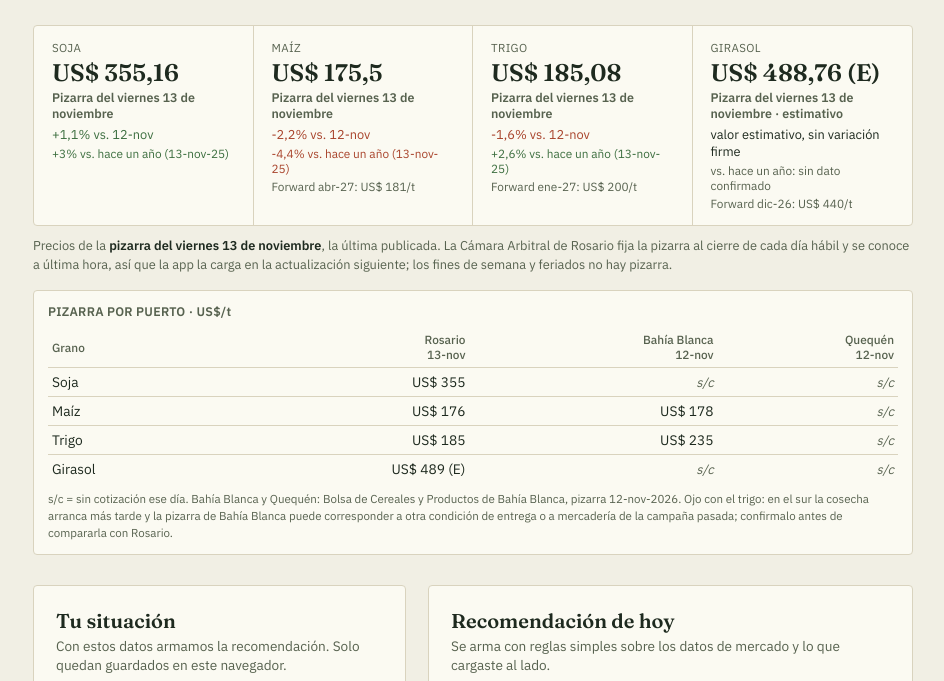
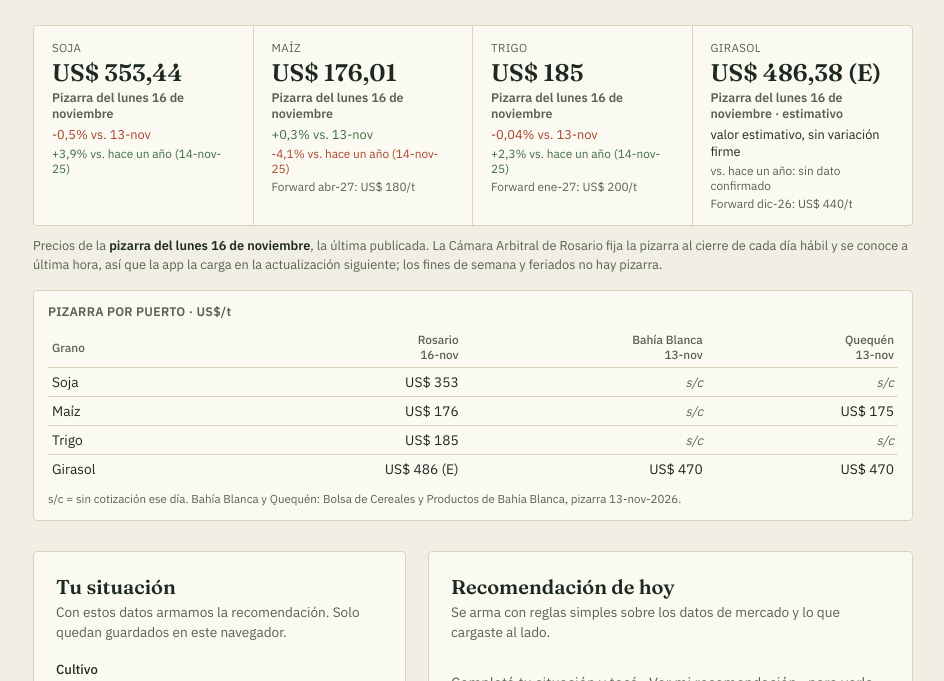
Before and after one commit to diegobv2028-ui/VendoGuardo, a plain HTML site: page index.html in a window 1280 px wide. Shown: the part 261-942 px from the top of the page, without its empty margins (167-1111 px from the left). Drawn offline with Linux system fonts and the light colour scheme.

Commit message:
Actualización diaria de datos – 17/11/2026

```diff
--- a/index.html
+++ b/index.html
@@ -671,20 +671,20 @@
       mercado local). Solo posiciones con precio en dólares; si un cultivo no tiene
       ofertas abiertas, dejar forwards: []. Actualizar FUENTE_FORWARDS.
    Fuentes: contado = Cámara Arbitral de Cereales (BCR),
-   www.cac.bcr.com.ar/es/precios-de-pizarra — pizarra del 13-nov-2026
-   (TC BNA comprador $1.534,50).
-   Futuros = A3 Mercados (Matba-Rofex), precios de ajuste del cierre del 11-nov-2026.
+   www.cac.bcr.com.ar/es/precios-de-pizarra — pizarra del 16-nov-2026
+   (TC BNA comprador $1.542,00).
+   Futuros = A3 Mercados (Matba-Rofex), precios de ajuste del cierre del 16-nov-2026.
    Calendario: rangos GENERALES para Argentina (AgroSpray, Infoagro, Climate
    FieldView). No encontré fechas por zona en fuentes públicas: la app le
    pregunta al productor cuándo espera cosechar.
    Forwards = ofertas abiertas del mercado físico de Rosario (comentario diario BCR)
-   del 13-nov-2026. Girasol: pizarra ESTIMATIVA (E) y el futuro de A3 casi sin
+   del 16-nov-2026. Girasol: pizarra ESTIMATIVA (E) y el futuro de A3 casi sin
    operaciones: la referencia de cosecha nueva es el forward.
    ===================================================================== */
-const ACTUALIZADO = "16 de noviembre de 2026 — contado: pizarra CAC-BCR del 13-nov (girasol con valor estimativo); futuros: A3 Mercados (Matba-Rofex), cierre del 11-nov (futuros sin dato nuevo); forwards: mercado físico de Rosario (BCR) del 13-nov; FOB oficial del 13-nov; Bahía Blanca y Quequén: pizarra del 12-nov.";
-const FECHA_DATOS = "2026-11-13";   // fecha de la pizarra (mes de referencia del calendario)
-const FUENTE_FUTUROS = "A3, cierre 11-nov-2026";
-const FUENTE_FORWARDS = "BCR, mercado físico de Rosario, 13-nov-2026";
+const ACTUALIZADO = "17 de noviembre de 2026 — contado: pizarra CAC-BCR del 16-nov (girasol con valor estimativo); futuros: A3 Mercados (Matba-Rofex), cierre del 16-nov; forwards: mercado físico de Rosario (BCR) del 16-nov; FOB oficial del 16-nov; Bahía Blanca y Quequén: pizarra del 13-nov.";
+const FECHA_DATOS = "2026-11-16";   // fecha de la pizarra (mes de referencia del calendario)
+const FUENTE_FUTUROS = "A3, cierre 16-nov-2026";
+const FUENTE_FORWARDS = "BCR, mercado físico de Rosario, 16-nov-2026";
 const MAX_MESES = 12;               // no se muestran futuros a más de 12 meses
 
 const WASDE = "El USDA publica el informe WASDE todos los meses, alrededor del día 10, y puede mover el precio.";
@@ -693,80 +693,80 @@ const MERCADO = {
   soja: {
     nombre: "Soja",
     estimativo: false,
-    historico: [ { f: "2026-10-14", usd: 370.35 }, { f: "2026-10-15", usd: 372.34 }, { f: "2026-10-16", usd: 365.81 }, { f: "2026-10-19", usd: 364.24 }, { f: "2026-10-20", usd: 362.80 }, { f: "2026-10-21", usd: 362.56 }, { f: "2026-10-22", usd: 362.08 }, { f: "2026-10-23", usd: 365.01 }, { f: "2026-10-26", usd: 362.27 }, { f: "2026-10-27", usd: 359.71 }, { f: "2026-10-29", usd: 357.52 }, { f: "2026-10-30", usd: 356.72 }, { f: "2026-11-02", usd: 352.75 }, { f: "2026-11-03", usd: 350.52 }, { f: "2026-11-05", usd: 348.19 }, { f: "2026-11-12", usd: 351.45 }, { f: "2026-11-13", usd: 355.16 } ],
-    anio_anterior_usd: 344.97,
-    anio_anterior_fecha: "2025-11-13",
+    historico: [ { f: "2026-10-19", usd: 364.24 }, { f: "2026-10-20", usd: 362.80 }, { f: "2026-10-21", usd: 362.56 }, { f: "2026-10-22", usd: 362.08 }, { f: "2026-10-23", usd: 365.01 }, { f: "2026-10-26", usd: 362.27 }, { f: "2026-10-27", usd: 359.71 }, { f: "2026-10-29", usd: 357.52 }, { f: "2026-10-30", usd: 356.72 }, { f: "2026-11-02", usd: 352.75 }, { f: "2026-11-03", usd: 350.52 }, { f: "2026-11-05", usd: 348.19 }, { f: "2026-11-12", usd: 351.45 }, { f: "2026-11-13", usd: 355.16 }, { f: "2026-11-16", usd: 353.44 } ],
+    anio_anterior_usd: 340.21,
+    anio_anterior_fecha: "2025-11-14",
     anio_anterior_nota: "",
-    contado_fuente: "CAC-BCR, pizarra 13-nov-2026",
+    contado_fuente: "CAC-BCR, pizarra 16-nov-2026",
     futuros: [
-      { posicion: "nov-26", usd: 356 }, { posicion: "ene-27", usd: 361.3 }, { posicion: "may-27", usd: 345.5 },
-      { posicion: "jul-27", usd: 355 }, { posicion: "sep-27", usd: 361.5 }, { posicion: "nov-27", usd: 367 },
+      { posicion: "nov-26", usd: 356 }, { posicion: "ene-27", usd: 359.5 }, { posicion: "may-27", usd: 344.7 },
+      { posicion: "jul-27", usd: 354.4 }, { posicion: "sep-27", usd: 359.8 }, { posicion: "nov-27", usd: 365.6 },
     ],
     ref_nueva: "may-27",
-    forwards: [],   // 13-nov: sin ofertas en US$; solo en pesos: disponible $540.000; contractual y diciembre (EPA/EUDR) $545.000
+    forwards: [],   // 16-nov: sin ofertas en US$; solo en pesos: disponible, contractual y diciembre (EPA/EUDR) $550.000; fijaciones y enero $550.000
     futuros_hist: {
-      "may-27": [ { f: "2026-10-05", usd: 356.8 }, { f: "2026-10-07", usd: 359.2 }, { f: "2026-10-08", usd: 358.8 }, { f: "2026-10-13", usd: 358.8 }, { f: "2026-10-14", usd: 358.1 }, { f: "2026-10-16", usd: 355 }, { f: "2026-10-20", usd: 353.3 }, { f: "2026-10-22", usd: 353.8 }, { f: "2026-10-23", usd: 355.8 }, { f: "2026-11-05", usd: 339 }, { f: "2026-11-11", usd: 345.5 } ],
-      "jul-27": [ { f: "2026-10-05", usd: 363.4 }, { f: "2026-10-07", usd: 366.3 }, { f: "2026-10-08", usd: 366.2 }, { f: "2026-10-13", usd: 366.5 }, { f: "2026-10-14", usd: 366 }, { f: "2026-10-16", usd: 362.5 }, { f: "2026-10-20", usd: 360.6 }, { f: "2026-10-22", usd: 361.3 }, { f: "2026-10-23", usd: 363.5 }, { f: "2026-11-05", usd: 348.7 }, { f: "2026-11-11", usd: 355 } ],
+      "may-27": [ { f: "2026-10-05", usd: 356.8 }, { f: "2026-10-07", usd: 359.2 }, { f: "2026-10-08", usd: 358.8 }, { f: "2026-10-13", usd: 358.8 }, { f: "2026-10-14", usd: 358.1 }, { f: "2026-10-16", usd: 355 }, { f: "2026-10-20", usd: 353.3 }, { f: "2026-10-22", usd: 353.8 }, { f: "2026-10-23", usd: 355.8 }, { f: "2026-11-05", usd: 339 }, { f: "2026-11-11", usd: 345.5 }, { f: "2026-11-16", usd: 344.7 } ],
+      "jul-27": [ { f: "2026-10-05", usd: 363.4 }, { f: "2026-10-07", usd: 366.3 }, { f: "2026-10-08", usd: 366.2 }, { f: "2026-10-13", usd: 366.5 }, { f: "2026-10-14", usd: 366 }, { f: "2026-10-16", usd: 362.5 }, { f: "2026-10-20", usd: 360.6 }, { f: "2026-10-22", usd: 361.3 }, { f: "2026-10-23", usd: 363.5 }, { f: "2026-11-05", usd: 348.7 }, { f: "2026-11-11", usd: 355 }, { f: "2026-11-16", usd: 354.4 } ],
     },
     evento_proximo: WASDE,
   },
   maiz: {
     nombre: "Maíz",
     estimativo: false,
-    historico: [ { f: "2026-10-14", usd: 190.16 }, { f: "2026-10-15", usd: 190.49 }, { f: "2026-10-16", usd: 188.87 }, { f: "2026-10-19", usd: 185.95 }, { f: "2026-10-20", usd: 184.04 }, { f: "2026-10-21", usd: 183.17 }, { f: "2026-10-22", usd: 183.02 }, { f: "2026-10-23", usd: 183 }, { f: "2026-10-26", usd: 183.42 }, { f: "2026-10-27", usd: 183.45 }, { f: "2026-10-29", usd: 180 }, { f: "2026-10-30", usd: 179.21 }, { f: "2026-11-02", usd: 178.98 }, { f: "2026-11-03", usd: 177 }, { f: "2026-11-05", usd: 178.98 }, { f: "2026-11-12", usd: 179.50 }, { f: "2026-11-13", usd: 175.50 } ],
-    anio_anterior_usd: 183.49,
-    anio_anterior_fecha: "2025-11-13",
+    historico: [ { f: "2026-10-19", usd: 185.95 }, { f: "2026-10-20", usd: 184.04 }, { f: "2026-10-21", usd: 183.17 }, { f: "2026-10-22", usd: 183.02 }, { f: "2026-10-23", usd: 183 }, { f: "2026-10-26", usd: 183.42 }, { f: "2026-10-27", usd: 183.45 }, { f: "2026-10-29", usd: 180 }, { f: "2026-10-30", usd: 179.21 }, { f: "2026-11-02", usd: 178.98 }, { f: "2026-11-03", usd: 177 }, { f: "2026-11-05", usd: 178.98 }, { f: "2026-11-12", usd: 179.50 }, { f: "2026-11-13", usd: 175.50 }, { f: "2026-11-16", usd: 176.01 } ],
+    anio_anterior_usd: 183.63,
+    anio_anterior_fecha: "2025-11-14",
     anio_anterior_nota: "",
-    contado_fuente: "CAC-BCR, pizarra 13-nov-2026",
+    contado_fuente: "CAC-BCR, pizarra 16-nov-2026",
     futuros: [
-      { posicion: "nov-26", usd: 181.5 }, { posicion: "dic-26", usd: 187 }, { posicion: "ene-27", usd: 190 },
-      { posicion: "feb-27", usd: 192 }, { posicion: "mar-27", usd: 191 }, { posicion: "abr-27", usd: 188.3 },
-      { posicion: "jul-27", usd: 188.5 }, { posicion: "sep-27", usd: 192.9 }, { posicion: "dic-27", usd: 197 },
+      { posicion: "nov-26", usd: 183 }, { posicion: "dic-26", usd: 187.5 }, { posicion: "ene-27", usd: 188.5 },
+      { posicion: "feb-27", usd: 191 }, { posicion: "mar-27", usd: 189.5 }, { posicion: "abr-27", usd: 189.1 },
+      { posicion: "jul-27", usd: 189.4 }, { posicion: "sep-27", usd: 194 }, { posicion: "dic-27", usd: 198 },
     ],
     ref_nueva: "abr-27",
     forwards: [
-      { posicion: "dic-26", usd: 182 }, { posicion: "ene-27", usd: 188 }, { posicion: "feb-27", usd: 185 },
-      { posicion: "mar-27", usd: 181 }, { posicion: "abr-27", usd: 181 }, { posicion: "may-27", usd: 181 },
+      { posicion: "dic-26", usd: 182 }, { posicion: "ene-27", usd: 185 }, { posicion: "feb-27", usd: 185 },
+      { posicion: "mar-27", usd: 180 }, { posicion: "abr-27", usd: 180 }, { posicion: "may-27", usd: 180 },
       { posicion: "jun-27", usd: 180 }, { posicion: "jul-27", usd: 178 },
     ],
     futuros_hist: {
-      "abr-27": [ { f: "2026-10-05", usd: 201.9 }, { f: "2026-10-07", usd: 203.1 }, { f: "2026-10-13", usd: 198 }, { f: "2026-10-14", usd: 198 }, { f: "2026-10-16", usd: 196.4 }, { f: "2026-10-20", usd: 194.5 }, { f: "2026-10-22", usd: 193.4 }, { f: "2026-10-23", usd: 193.2 }, { f: "2026-11-05", usd: 187 }, { f: "2026-11-11", usd: 188.3 } ],
-      "jul-27": [ { f: "2026-10-05", usd: 198.3 }, { f: "2026-10-07", usd: 200.2 }, { f: "2026-10-13", usd: 195 }, { f: "2026-10-14", usd: 194.9 }, { f: "2026-10-16", usd: 193.5 }, { f: "2026-10-20", usd: 191.5 }, { f: "2026-10-22", usd: 190.5 }, { f: "2026-10-23", usd: 190.5 }, { f: "2026-11-05", usd: 186.9 }, { f: "2026-11-11", usd: 188.5 } ],
-      "sep-27": [ { f: "2026-10-05", usd: 202 }, { f: "2026-10-07", usd: 204.1 }, { f: "2026-10-13", usd: 199 }, { f: "2026-10-14", usd: 199 }, { f: "2026-10-16", usd: 198 }, { f: "2026-10-20", usd: 195.6 }, { f: "2026-10-22", usd: 194.5 }, { f: "2026-10-23", usd: 194.5 }, { f: "2026-11-05", usd: 191.1 }, { f: "2026-11-11", usd: 192.9 } ],
+      "abr-27": [ { f: "2026-10-05", usd: 201.9 }, { f: "2026-10-07", usd: 203.1 }, { f: "2026-10-13", usd: 198 }, { f: "2026-10-14", usd: 198 }, { f: "2026-10-16", usd: 196.4 }, { f: "2026-10-20", usd: 194.5 }, { f: "2026-10-22", usd: 193.4 }, { f: "2026-10-23", usd: 193.2 }, { f: "2026-11-05", usd: 187 }, { f: "2026-11-11", usd: 188.3 }, { f: "2026-11-16", usd: 189.1 } ],
+      "jul-27": [ { f: "2026-10-05", usd: 198.3 }, { f: "2026-10-07", usd: 200.2 }, { f: "2026-10-13", usd: 195 }, { f: "2026-10-14", usd: 194.9 }, { f: "2026-10-16", usd: 193.5 }, { f: "2026-10-20", usd: 191.5 }, { f: "2026-10-22", usd: 190.5 }, { f: "2026-10-23", usd: 190.5 }, { f: "2026-11-05", usd: 186.9 }, { f: "2026-11-11", usd: 188.5 }, { f: "2026-11-16", usd: 189.4 } ],
+      "sep-27": [ { f: "2026-10-05", usd: 202 }, { f: "2026-10-07", usd: 204.1 }, { f: "2026-10-13", usd: 199 }, { f: "2026-10-14", usd: 199 }, { f: "2026-10-16", usd: 198 }, { f: "2026-10-20", usd: 195.6 }, { f: "2026-10-22", usd: 194.5 }, { f: "2026-10-23", usd: 194.5 }, { f: "2026-11-05", usd: 191.1 }, { f: "2026-11-11", usd: 192.9 }, { f: "2026-11-16", usd: 194 } ],
     },
     evento_proximo: WASDE,
   },
   trigo: {
     nombre: "Trigo",
     estimativo: false,
-    historico: [ { f: "2026-10-14", usd: 230.05 }, { f: "2026-10-15", usd: 233.01 }, { f: "2026-10-16", usd: 233.93 }, { f: "2026-10-19", usd: 233.98 }, { f: "2026-10-20", usd: 226.98 }, { f: "2026-10-21", usd: 217.07 }, { f: "2026-10-22", usd: 215.01 }, { f: "2026-10-23", usd: 215 }, { f: "2026-10-26", usd: 212.79 }, { f: "2026-10-27", usd: 211.25 }, { f: "2026-10-29", usd: 203.27 }, { f: "2026-10-30", usd: 204.92 }, { f: "2026-11-02", usd: 205 }, { f: "2026-11-03", usd: 204.93 }, { f: "2026-11-05", usd: 206.00 }, { f: "2026-11-12", usd: 188.02 }, { f: "2026-11-13", usd: 185.08 } ],
-    anio_anterior_usd: 180.47,
-    anio_anterior_fecha: "2025-11-13",
+    historico: [ { f: "2026-10-19", usd: 233.98 }, { f: "2026-10-20", usd: 226.98 }, { f: "2026-10-21", usd: 217.07 }, { f: "2026-10-22", usd: 215.01 }, { f: "2026-10-23", usd: 215 }, { f: "2026-10-26", usd: 212.79 }, { f: "2026-10-27", usd: 211.25 }, { f: "2026-10-29", usd: 203.27 }, { f: "2026-10-30", usd: 204.92 }, { f: "2026-11-02", usd: 205 }, { f: "2026-11-03", usd: 204.93 }, { f: "2026-11-05", usd: 206.00 }, { f: "2026-11-12", usd: 188.02 }, { f: "2026-11-13", usd: 185.08 }, { f: "2026-11-16", usd: 185.00 } ],
+    anio_anterior_usd: 180.78,
+    anio_anterior_fecha: "2025-11-14",
     anio_anterior_nota: "",
-    contado_fuente: "CAC-BCR, pizarra 13-nov-2026",
+    contado_fuente: "CAC-BCR, pizarra 16-nov-2026",
     futuros: [
-      { posicion: "nov-26", usd: 200 }, { posicion: "dic-26", usd: 203 }, { posicion: "ene-27", usd: 211.5 },
-      { posicion: "mar-27", usd: 218 }, { posicion: "jul-27", usd: 223 },
+      { posicion: "nov-26", usd: 189 }, { posicion: "dic-26", usd: 192 }, { posicion: "ene-27", usd: 201.3 },
+      { posicion: "mar-27", usd: 206 }, { posicion: "jul-27", usd: 213.5 },
     ],
     ref_nueva: "ene-27",
     forwards: [
-      { posicion: "dic-26", usd: 190 }, { posicion: "ene-27", usd: 200 }, { posicion: "feb-27", usd: 202 },
+      { posicion: "dic-26", usd: 185 }, { posicion: "ene-27", usd: 200 }, { posicion: "feb-27", usd: 202 },
       { posicion: "mar-27", usd: 205 },
     ],
     futuros_hist: {
-      "dic-26": [ { f: "2026-10-05", usd: 226.6 }, { f: "2026-10-07", usd: 226.5 }, { f: "2026-10-08", usd: 227 }, { f: "2026-10-13", usd: 228.2 }, { f: "2026-10-14", usd: 230 }, { f: "2026-10-16", usd: 230.2 }, { f: "2026-10-20", usd: 226 }, { f: "2026-10-22", usd: 217.8 }, { f: "2026-10-23", usd: 216.2 }, { f: "2026-11-05", usd: 209 }, { f: "2026-11-11", usd: 203 } ],
-      "ene-27": [ { f: "2026-10-05", usd: 231.1 }, { f: "2026-10-07", usd: 231.6 }, { f: "2026-10-08", usd: 232 }, { f: "2026-10-13", usd: 233.2 }, { f: "2026-10-14", usd: 235 }, { f: "2026-10-16", usd: 235.1 }, { f: "2026-10-20", usd: 231.5 }, { f: "2026-10-22", usd: 223.2 }, { f: "2026-10-23", usd: 222.8 }, { f: "2026-11-05", usd: 215.5 }, { f: "2026-11-11", usd: 211.5 } ],
+      "dic-26": [ { f: "2026-10-05", usd: 226.6 }, { f: "2026-10-07", usd: 226.5 }, { f: "2026-10-08", usd: 227 }, { f: "2026-10-13", usd: 228.2 }, { f: "2026-10-14", usd: 230 }, { f: "2026-10-16", usd: 230.2 }, { f: "2026-10-20", usd: 226 }, { f: "2026-10-22", usd: 217.8 }, { f: "2026-10-23", usd: 216.2 }, { f: "2026-11-05", usd: 209 }, { f: "2026-11-11", usd: 203 }, { f: "2026-11-16", usd: 192 } ],
+      "ene-27": [ { f: "2026-10-05", usd: 231.1 }, { f: "2026-10-07", usd: 231.6 }, { f: "2026-10-08", usd: 232 }, { f: "2026-10-13", usd: 233.2 }, { f: "2026-10-14", usd: 235 }, { f: "2026-10-16", usd: 235.1 }, { f: "2026-10-20", usd: 231.5 }, { f: "2026-10-22", usd: 223.2 }, { f: "2026-10-23", usd: 222.8 }, { f: "2026-11-05", usd: 215.5 }, { f: "2026-11-11", usd: 211.5 }, { f: "2026-11-16", usd: 201.3 } ],
     },
     evento_proximo: "",
   },
   girasol: {
     nombre: "Girasol",
     estimativo: true,
-    historico: [ { f: "2026-10-14", usd: 530 }, { f: "2026-10-15", usd: 530 }, { f: "2026-10-16", usd: 530 }, { f: "2026-10-19", usd: 530 }, { f: "2026-10-20", usd: 530 }, { f: "2026-10-21", usd: 530 }, { f: "2026-10-22", usd: 530.02 }, { f: "2026-10-23", usd: 530 }, { f: "2026-10-26", usd: 530 }, { f: "2026-10-27", usd: 530 }, { f: "2026-10-29", usd: 530 }, { f: "2026-10-30", usd: 530 }, { f: "2026-11-02", usd: 520.01 }, { f: "2026-11-03", usd: 515 }, { f: "2026-11-05", usd: 505 }, { f: "2026-11-12", usd: 490.00 }, { f: "2026-11-13", usd: 488.76 } ],
+    historico: [ { f: "2026-10-19", usd: 530 }, { f: "2026-10-20", usd: 530 }, { f: "2026-10-21", usd: 530 }, { f: "2026-10-22", usd: 530.02 }, { f: "2026-10-23", usd: 530 }, { f: "2026-10-26", usd: 530 }, { f: "2026-10-27", usd: 530 }, { f: "2026-10-29", usd: 530 }, { f: "2026-10-30", usd: 530 }, { f: "2026-11-02", usd: 520.01 }, { f: "2026-11-03", usd: 515 }, { f: "2026-11-05", usd: 505 }, { f: "2026-11-12", usd: 490.00 }, { f: "2026-11-13", usd: 488.76 }, { f: "2026-11-16", usd: 486.38 } ],
     anio_anterior_usd: null,
     anio_anterior_fecha: null,
     anio_anterior_nota: "",
-    contado_fuente: "CAC-BCR, pizarra 13-nov-2026",
+    contado_fuente: "CAC-BCR, pizarra 16-nov-2026",
     futuros: [],    // A3 tiene contrato de girasol pero casi sin operaciones: sin ajuste útil
     ref_nueva: null,
     forwards: [
@@ -781,24 +781,24 @@ const MERCADO = {
 /* Otros puertos: pizarra de Bahía Blanca y Quequén en US$/t (null = sin cotización),
    según la Bolsa de Cereales y Productos de Bahía Blanca. Puede tener otra fecha que Rosario. */
 const OTROS_PUERTOS = {
-  fecha: "2026-11-12",
-  fuente: "Bolsa de Cereales y Productos de Bahía Blanca, pizarra 12-nov-2026",
+  fecha: "2026-11-13",
+  fuente: "Bolsa de Cereales y Productos de Bahía Blanca, pizarra 13-nov-2026",
   precios: {
     soja:    { bahia: null, quequen: null },
-    maiz:    { bahia: 178,  quequen: null },
-    trigo:   { bahia: 235,  quequen: null },
-    girasol: { bahia: null, quequen: null },
+    maiz:    { bahia: null, quequen: 175 },
+    trigo:   { bahia: null, quequen: null },
+    girasol: { bahia: 470,  quequen: 470 },
   },
 };
-const TC_BNA = 1534.50;   // dólar BNA comprador que usa la pizarra CAC del día (para pasar el flete de $ a US$)
+const TC_BNA = 1542.00;   // dólar BNA comprador que usa la pizarra CAC del día (para pasar el flete de $ a US$)
 
 /* Capacidad de pago de la exportación: FOB oficial (Secretaría de Agricultura,
    www.magyp.gob.ar/mercadosagropecuarios/precios.php) menos retenciones.
    DEX = alícuota de derechos de exportación en % (Decreto 423/2026; revisar cuando cambie). */
 const FOB_OFICIAL = {
-  fecha: "2026-11-13",
-  fuente: "Secretaría de Agricultura, FOB oficial 13-nov-2026",
-  usd: { soja: 487, maiz: 202, trigo: 227, girasol: 606 },
+  fecha: "2026-11-16",
+  fuente: "Secretaría de Agricultura, FOB oficial 16-nov-2026",
+  usd: { soja: 482, maiz: 204, trigo: 221, girasol: 606 },
 };
 const DEX = { soja: 24, maiz: 8.5, trigo: 5.5, girasol: 4.5 };
 
```
